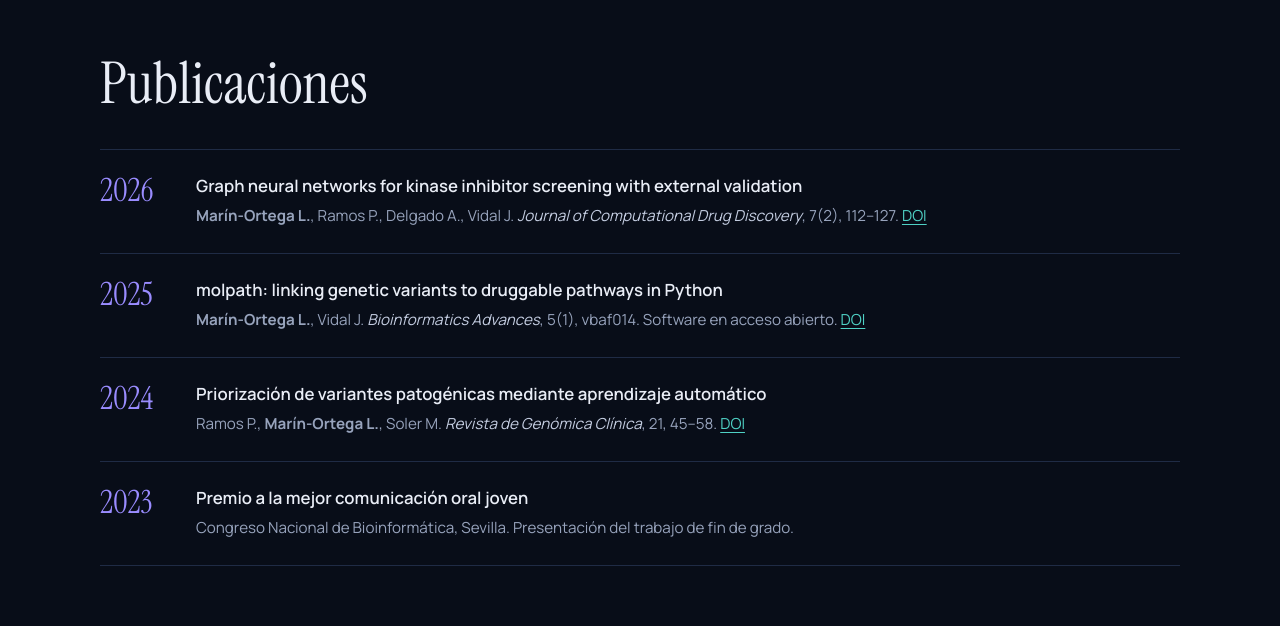
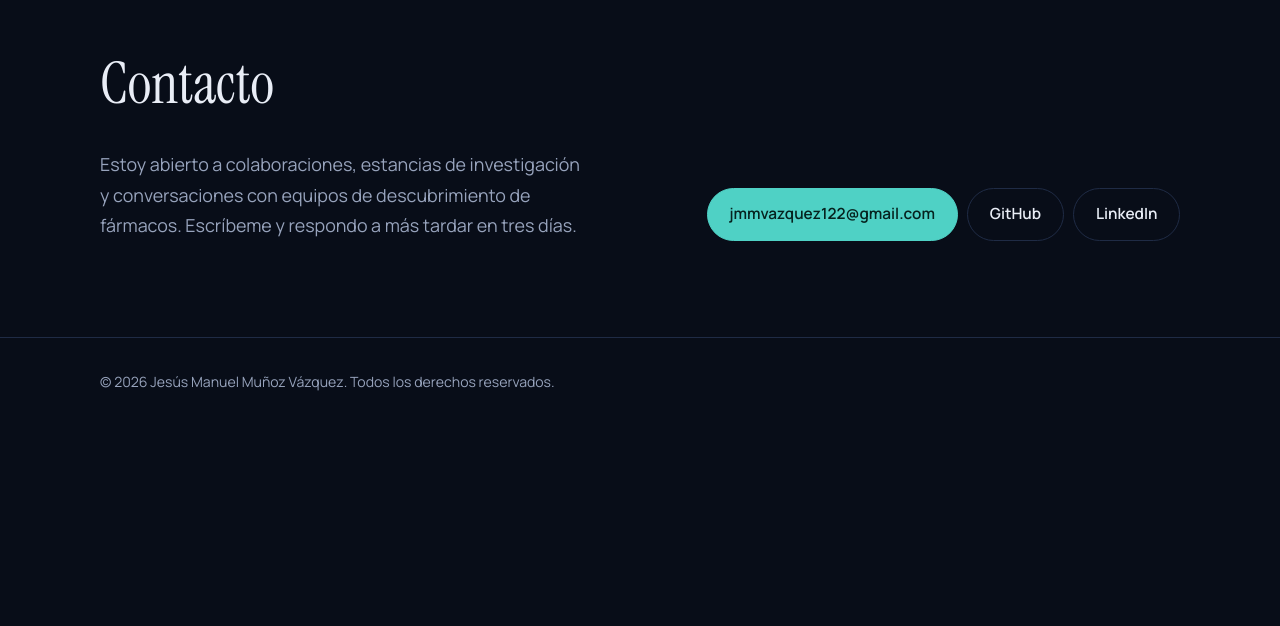
Before and after one commit to jmunoz-R/Portfolio-Web, a plain HTML site: page index.html in a window 1280 px wide. Shown: the part 5674-6300 px from the top of the page. After the commit the page ends 6107 px from the top, so only its background shows below. Drawn offline with Linux system fonts and the light colour scheme.

Commit message:
Update index.html

```diff
--- a/index.html
+++ b/index.html
@@ -341,7 +341,7 @@ footer{padding:2rem 0 2.5rem;color:var(--muted);font-size:.88rem;border-top:1px
     </div>
   </section>
 
-  <section id="publicaciones">
+ <!-- <section id="publicaciones">
     <div class="wrap">
       <h2>Publicaciones</h2>
       <ol class="pubs">
@@ -375,7 +375,7 @@ footer{padding:2rem 0 2.5rem;color:var(--muted);font-size:.88rem;border-top:1px
         </li>
       </ol>
     </div>
-  </section>
+  </section> -->
 
   <section id="contacto">
     <div class="wrap">
```
